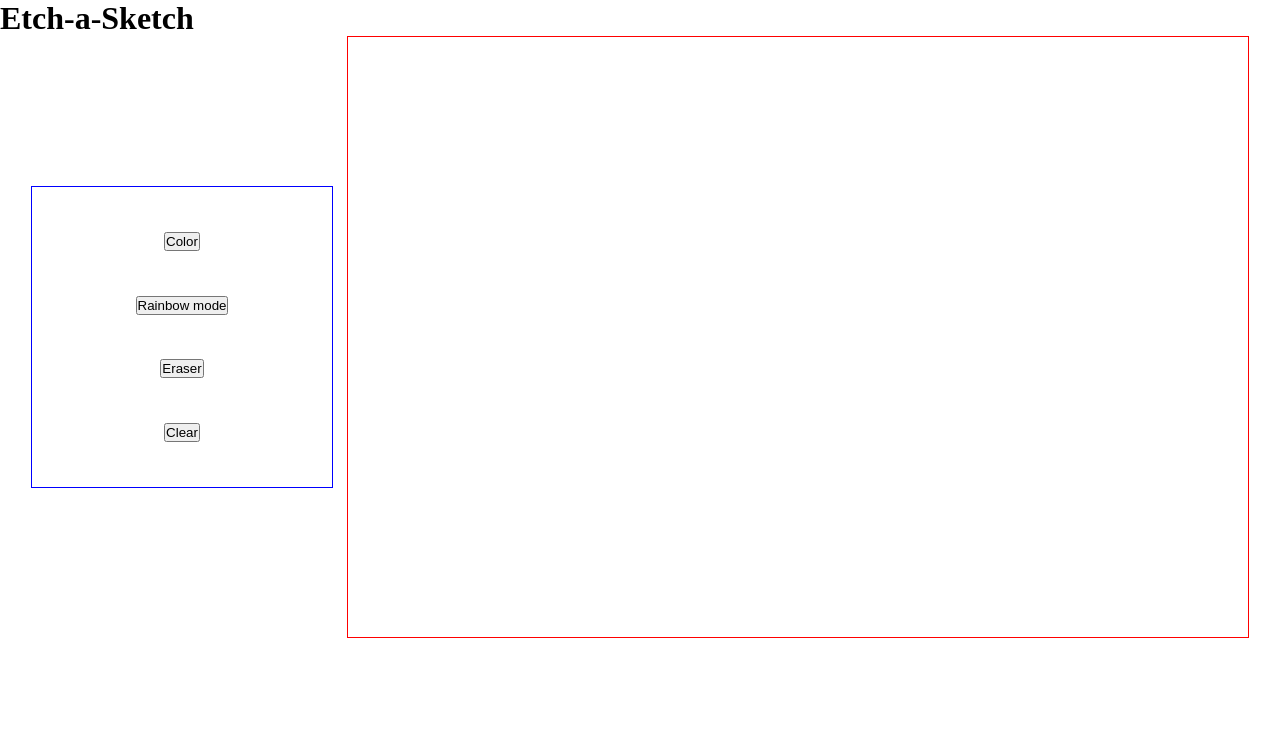
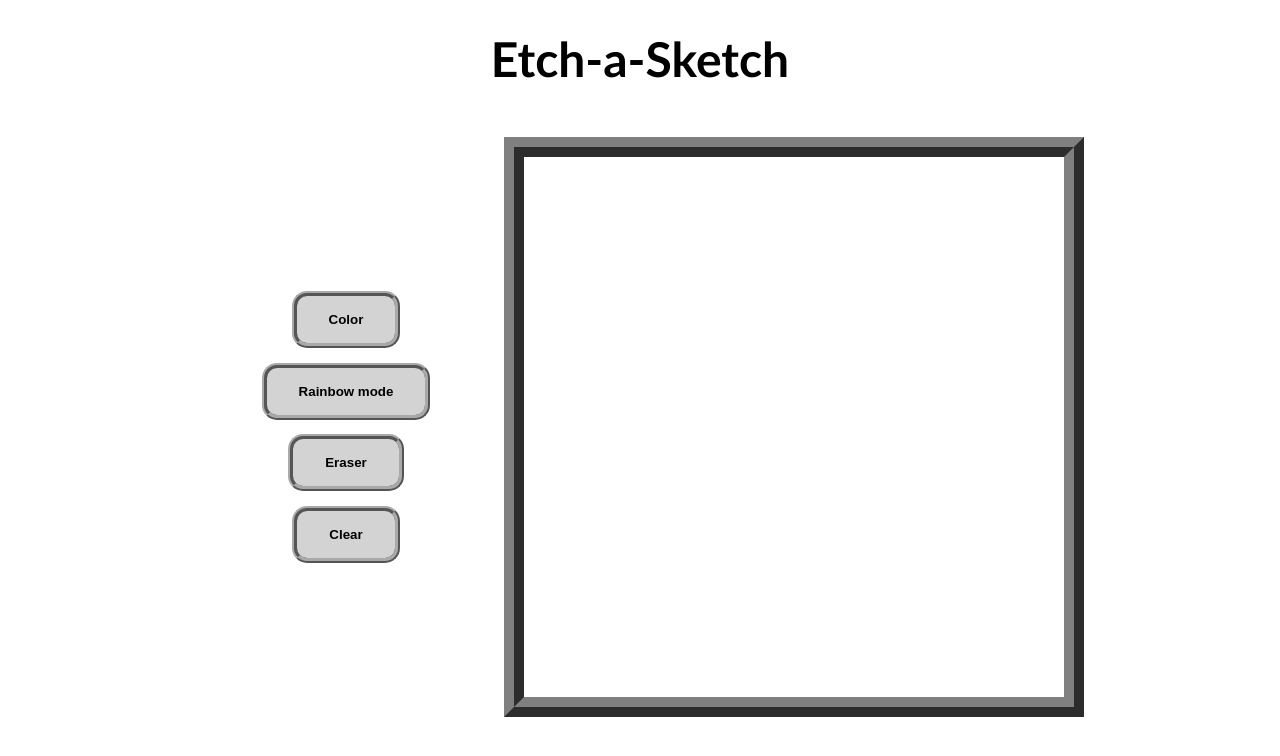
Before and after one commit to JohanyF/Etch-a-Sketch-project, a plain HTML site: page index.html in a window 1280 px wide. Drawn offline with Linux system fonts and the light colour scheme.

Commit message:
Updated styles for all buttons and the sketch box.

```diff
--- a/style.css
+++ b/style.css
@@ -4,19 +4,34 @@
    box-sizing: border-box;
 }
 
+body {
+    font-family: 'Trebuchet MS', 'Lucida Sans Unicode', 'Lucida Grande', 'Lucida Sans', Arial, sans-serif;
+}
+
+h1 {
+    text-align: center;
+    font-size: 48px;
+    padding: 30px;
+    margin-bottom: 20px;
+}
+
+button {
+    padding: 16px 32px;
+    border: none;
+    border-radius: 15px;
+    font-weight: bold;
+    background-color: lightgray;
+    border: 5px ridge darkgrey;
+}
+
 .container {
     display: flex;
     justify-content: center;
     align-items: center;
-    gap: 16px;
-}
-
-.buttons {
-    display: flex;
+    gap: 8px;
 }
 
 .sidebar {
-    outline: 1px solid blue;
     min-width: 300px;
     display: flex;
     flex-direction: column;
@@ -26,7 +41,7 @@
 }
 
 .sketch {
-    outline: 1px solid red;
-    min-width: 900px;
-    height: 600px;
+    border: 20px ridge grey;
+    min-width: 580px;
+    height: 580px;
 }
```
